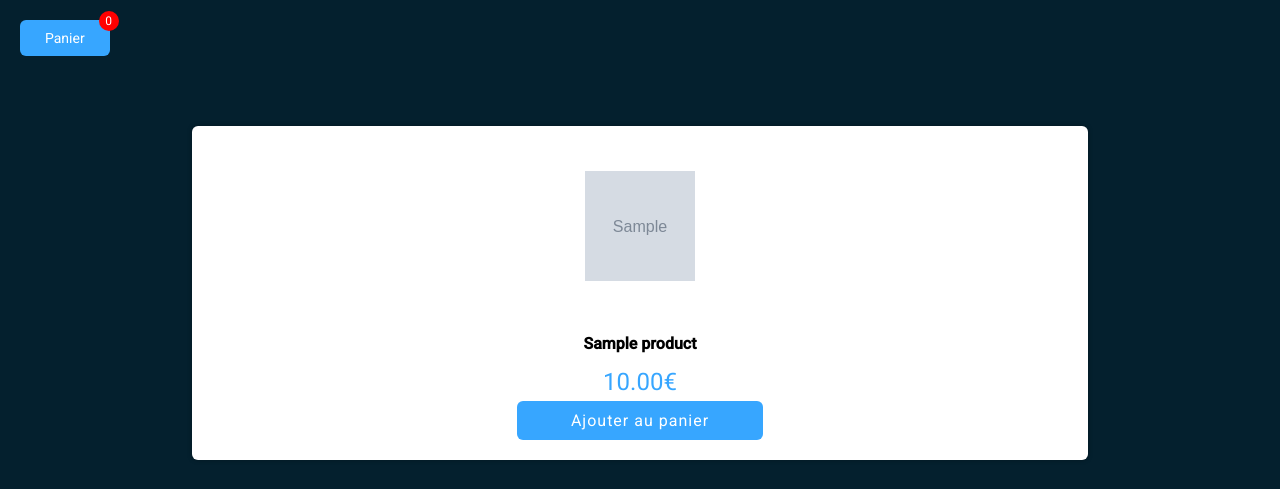
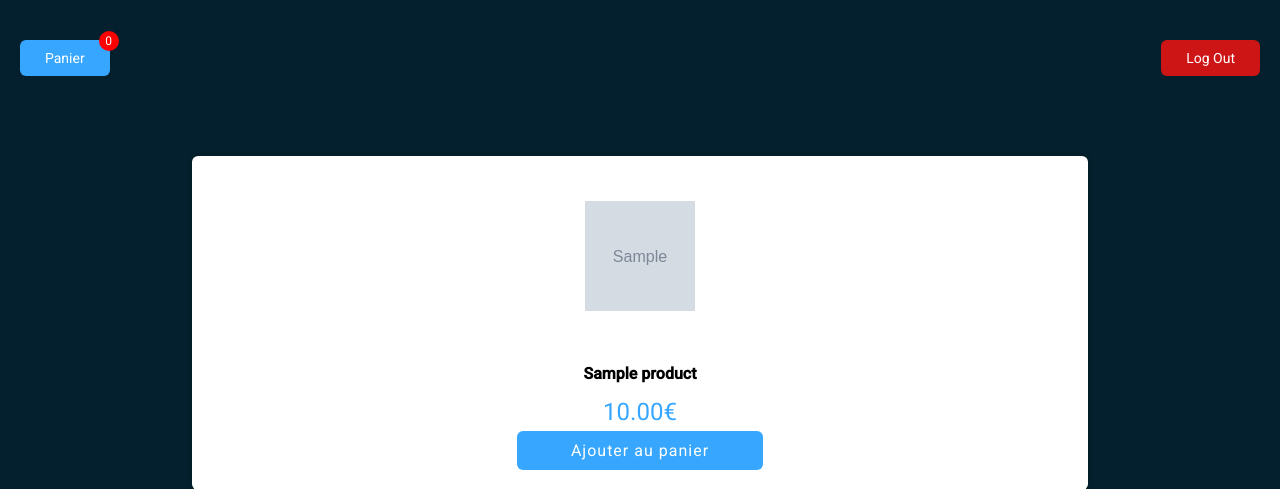
Before and after one commit to Djibsone/panier, a PHP site: page / in a window 1280 px wide. Shown: the top 489 px of the page. Run offline with PHP 8.4, Linux system fonts and the light colour scheme; tables that the repository leaves empty or names only in its code hold one stand-in row (values such as "Sample post"); grey boxes marked "Sample" are stand-in pictures.

Commit message:
md css&models&create logout

```diff
--- a/assets/css/style.css
+++ b/assets/css/style.css
@@ -14,12 +14,30 @@ body {
     background-color: #04202e;
 }
 
+.btn {
+    display: flex;
+    justify-content: space-between;
+    margin: 20px 0 10px 0;
+}
+
 .link {
     margin: 20px;
     width: fit-content;
     position: relative;
     text-decoration: 0;
     background-color: #37a6ff;
+    color: #fff;
+    padding: 10px 25px;
+    border-radius: 6px;
+    font-size: 14px;
+}
+
+.log {
+    margin: 20px;
+    width: fit-content;
+    position: relative;
+    text-decoration: 0;
+    background-color: rgb(206, 21, 21);
     color: #fff;
     padding: 10px 25px;
     border-radius: 6px;
--- a/index.php
+++ b/index.php
@@ -10,7 +10,10 @@
     <title>Boutique</title>
 </head>
 <body>
-    <a href="./views/panier.php" class="link">Panier<span><?= array_sum($_SESSION['panier']) ?></span></a>
+    <div class="btn">
+        <a href="./views/panier.php" class="link">Panier<span><?= array_sum($_SESSION['panier']) ?></span></a>
+        <a href="./views/logout.php" class="log">Log Out</a>
+    </div>
     <?php include 'views/msg_error_success.php' ?>
     <section class="products_list">
         <!--tbody-->
--- a/models/config.php
+++ b/models/config.php
@@ -43,8 +43,8 @@ function getProduitKeys($keys){
 function getProduitKeys($keys){
     $db = dbConnect();
 
-    $placeholders = rtrim(str_repeat('?,', count($keys)), ',');
-    $query = 'SELECT * FROM products WHERE id IN (' . $placeholders . ')';
+    $subt = rtrim(str_repeat('?,', count($keys)), ',');
+    $query = 'SELECT * FROM products WHERE id IN (' . $subt . ')';
 
     $stmt = $db->prepare($query);
     $stmt->execute($keys);
```
Also changed, not shown: views/logout.php (added, +15 -0 lines).
